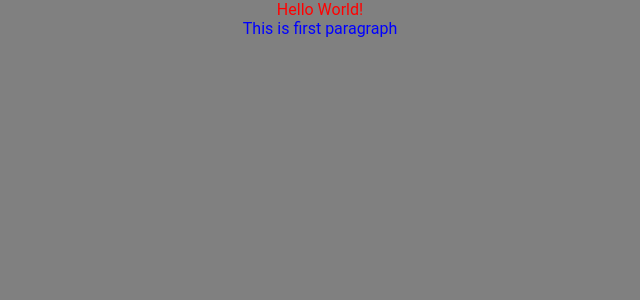
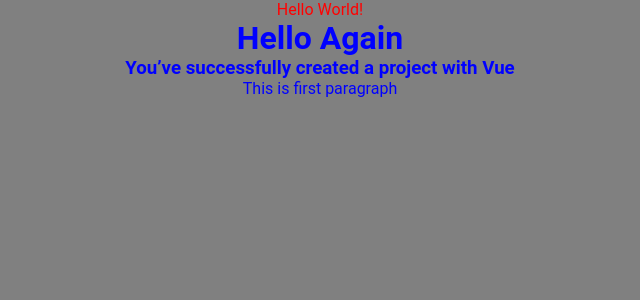
Before and after one commit to RMF2PT/Cloning-popular-retro-games-with-Vue, a Vue app in the folder Retro-games-collection/: page / in a window 1280 px wide. Shown: the top 300 px of the page, without its empty margins (320-960 px from the left). Built offline with nearby package versions, Linux system fonts and the light colour scheme.

Commit message:
Passing props to a child component
Signed-off-by: rmf2pt <rmf2pt@gmail.com>

```diff
--- a/Retro-games-collection/src/App.vue
+++ b/Retro-games-collection/src/App.vue
@@ -1,11 +1,13 @@
 <script lang="ts">
 import { defineComponent } from 'vue'
 import GreetingMsg from '@/components/GreetingMsg.vue'
+import HelloWorld from '@/components/HelloWorld.vue'
 
 export default defineComponent({
   name: 'App',
   components: {
-    GreetingMsg
+    GreetingMsg,
+    HelloWorld
   }
 })
 </script>
@@ -13,7 +15,8 @@ export default defineComponent({
 <template>
   <header>
     <div class="wrapper">
-      <greetingMsg></greetingMsg>
+      <greeting-msg></greeting-msg>
+      <hello-world msg="Hello Again" />
     </div>
     <p>This is first paragraph</p>
   </header>
--- a/Retro-games-collection/src/components/GreetingMsg.vue
+++ b/Retro-games-collection/src/components/GreetingMsg.vue
@@ -22,6 +22,7 @@ export default defineComponent({
 
 <style scoped lang="scss">
 p {
+  text-align: center;
   color: rgb(255, 0, 0);
 
   &:hover {
--- a/Retro-games-collection/src/components/HelloWorld.vue
+++ b/Retro-games-collection/src/components/HelloWorld.vue
@@ -1,7 +1,9 @@
-<script setup lang="ts">
-defineProps<{
-  msg: string
-}>()
+<script lang="ts">
+export default {
+  props: {
+    msg: String
+  }
+}
 </script>
 
 <template>
@@ -12,10 +14,6 @@ defineProps<{
 </template>
 
 <style scoped>
-.greetings {
-  height: 100vh;
-  width: 100vw;
-}
 .greetings h1,
 .greetings h3 {
   text-align: center;
```
Also changed, not shown: 1 other file (tests, documents, lock files or other folders).
